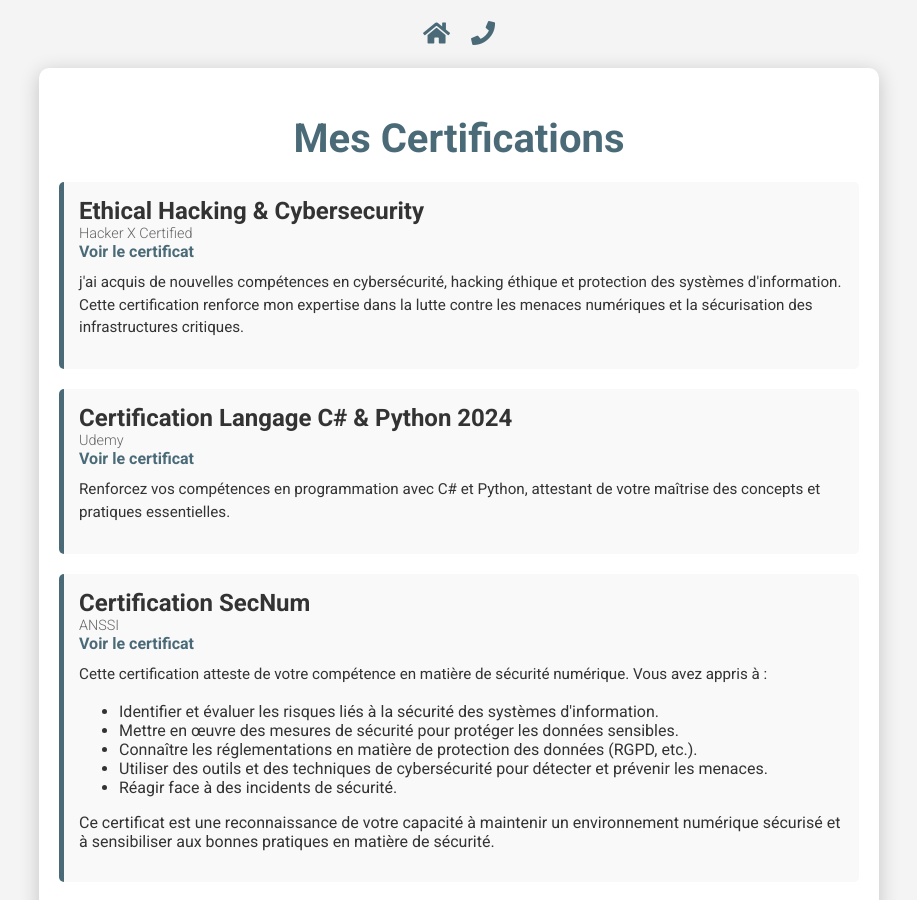
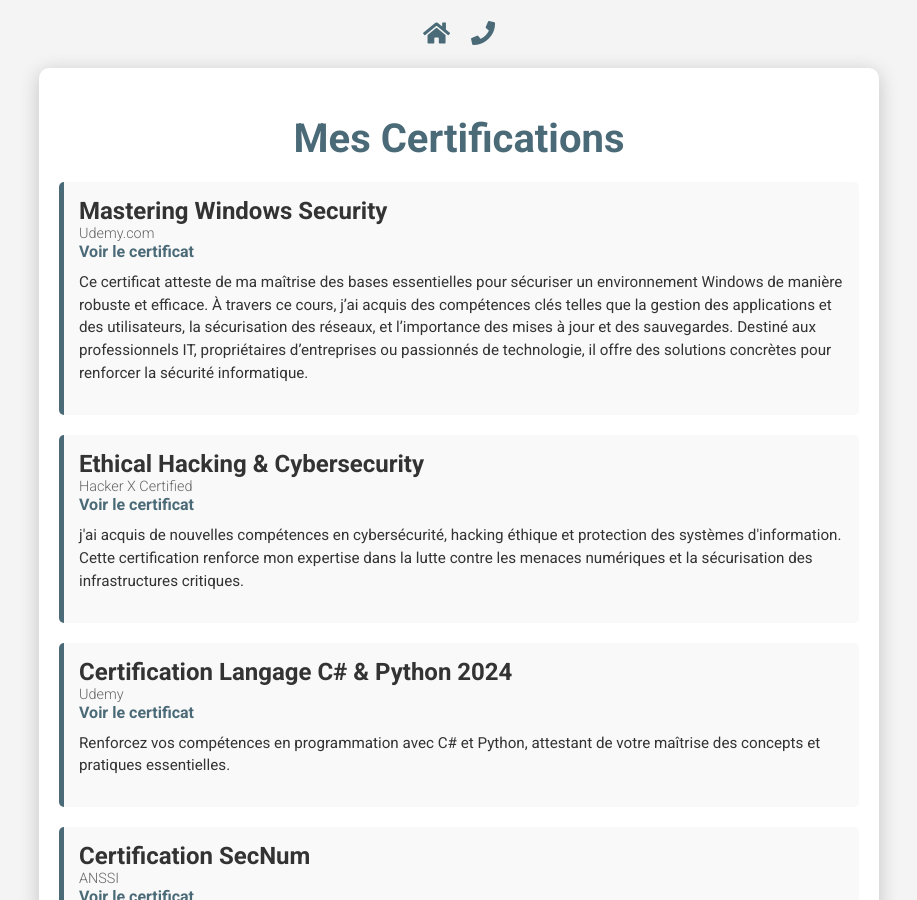
Before and after one commit to Chac93/cv, a Jekyll site: the page div/comp.html, which Jekyll copies as it is, in a window 1280 px wide and 900 px high. Shown: the whole window, without its empty margins (181-1098 px from the left). Built offline with Jekyll 4.4.1, drawn with Linux system fonts in a browser that asks for light colours.

Commit message:
Update comp.html

```diff
--- a/div/comp.html
+++ b/div/comp.html
@@ -118,6 +118,12 @@
     </header>
     <div class="container">
         <h1>Mes Certifications</h1>
+        <div class="certification">
+            <h2>Mastering Windows Security</h2>
+            <div class="organization">Udemy.com</div>
+            <div><a href="http://ude.my/UC-2a33e3c2-b60e-4a8e-bf9b-16f1886c43d3 ">Voir le certificat</a></div>
+            <p class="details"> Ce certificat atteste de ma maîtrise des bases essentielles pour sécuriser un environnement Windows de manière robuste et efficace. À travers ce cours, j’ai acquis des compétences clés telles que la gestion des applications et des utilisateurs, la sécurisation des réseaux, et l’importance des mises à jour et des sauvegardes. Destiné aux professionnels IT, propriétaires d’entreprises ou passionnés de technologie, il offre des solutions concrètes pour renforcer la sécurité informatique.</p>
+        </div>
         <div class="certification">
             <h2>Ethical Hacking & Cybersecurity</h2>
             <div class="organization">Hacker X Certified</div>
```
